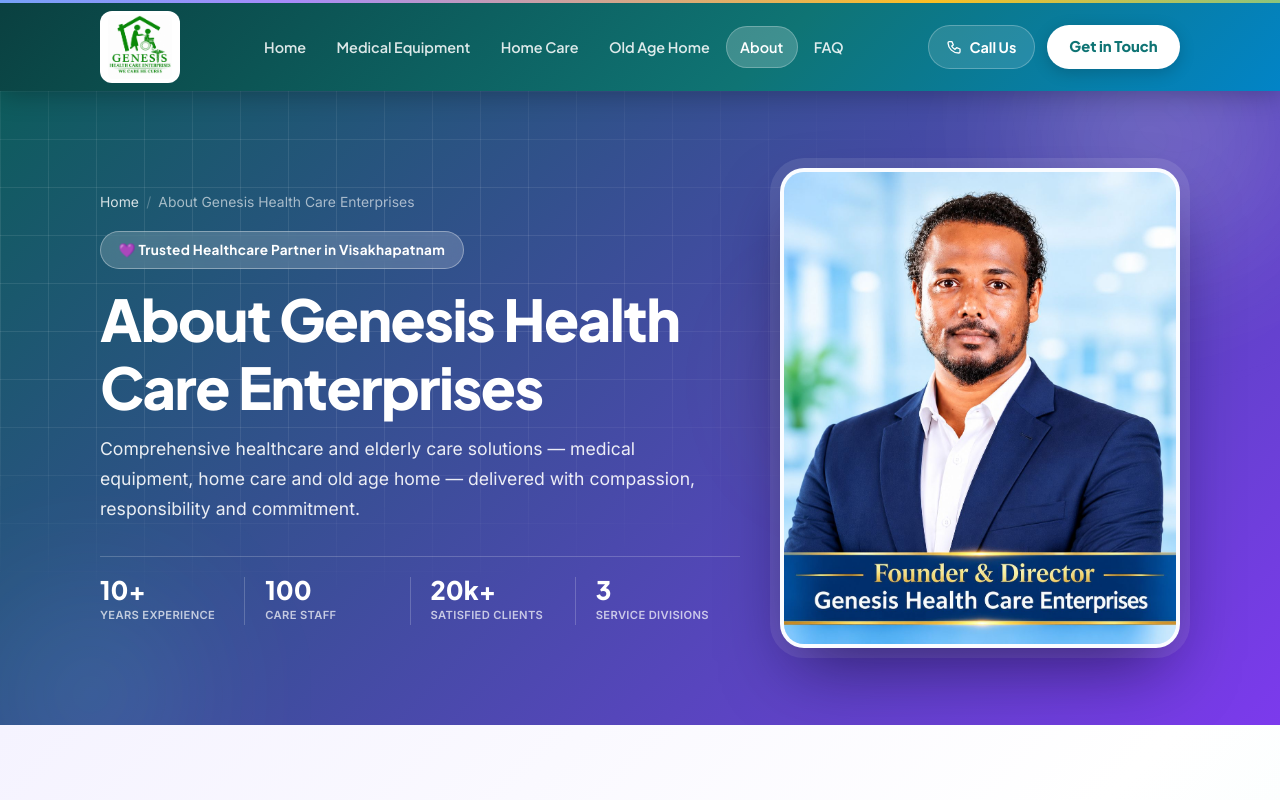
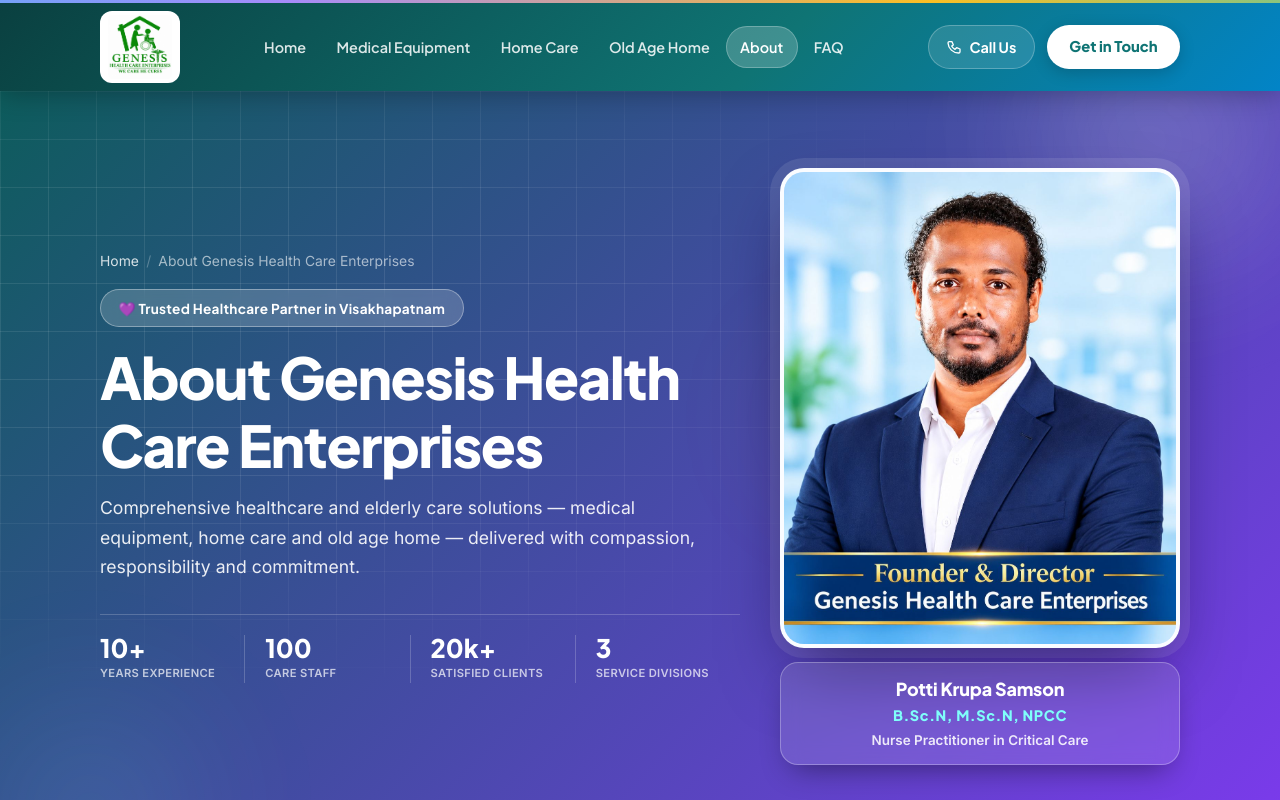
Before and after one commit to Genesishealthcare-creator/genesishealthcareenterprises, a React (Vite) app: page /about in a window 1280 px wide. Shown: the top 800 px of the page. Built offline with nearby package versions, Linux system fonts and the light colour scheme.

Commit message:
Auto-update 2026-11-11 14:15
Changed: src/components/PageBanner.jsx, src/index.css, src/pages/About.jsx

```diff
--- a/src/components/PageBanner.jsx
+++ b/src/components/PageBanner.jsx
@@ -65,6 +65,13 @@ export default function PageBanner({ title, description, colorVariant = 'teal',
                   <span key={c} className={`pb-hero__chip pb-hero__chip--${i + 1}`}>{c}</span>
                 ))}
               </div>
+              {heroImage.person && (
+                <figcaption className="pb-person">
+                  <strong className="pb-person__name">{heroImage.person.name}</strong>
+                  {heroImage.person.degrees && <span className="pb-person__degrees">{heroImage.person.degrees}</span>}
+                  {heroImage.person.role && <span className="pb-person__role">{heroImage.person.role}</span>}
+                </figcaption>
+              )}
               {heroImage.label && (
                 <figcaption className="pb-hero__label">{heroImage.label}</figcaption>
               )}
--- a/src/index.css
+++ b/src/index.css
@@ -3625,3 +3625,26 @@ button:focus-visible,
 @media (max-width: 480px) {
   .pb-hero--portrait { max-width: 100%; width: 100% }
 }
+
+/* Name + credentials under the founder photo */
+.pb-person {
+  margin-top: .9rem;
+  display: flex; flex-direction: column; align-items: center; gap: .2rem;
+  text-align: center;
+  padding: .9rem 1rem;
+  background: rgba(255,255,255,.12);
+  border: 1px solid rgba(255,255,255,.28);
+  border-radius: 18px;
+  backdrop-filter: blur(10px);
+  box-shadow: 0 14px 30px -12px rgba(0,0,0,.45);
+}
+.pb-person__name {
+  font-family: var(--font-display); font-weight: 800; font-size: 1.12rem;
+  color: #fff; letter-spacing: -.01em; line-height: 1.25;
+}
+.pb-person__degrees {
+  font-family: var(--font-display); font-weight: 800; font-size: .9rem;
+  letter-spacing: .04em; color: #7ffffa;
+}
+.pb-person__role { font-size: .84rem; font-weight: 600; color: rgba(255,255,255,.88); line-height: 1.4 }
+@media (max-width: 1000px) { .pb-hero--portrait .pb-person { max-width: 340px; margin-inline: auto } }
--- a/src/pages/About.jsx
+++ b/src/pages/About.jsx
@@ -83,6 +83,12 @@ export default function About() {
     url: 'https://genesishealthcareenterprises.com',
     logo: '/logo.jpeg',
     slogan: 'Caring for Life, Every Step of the Way',
+    founder: {
+      '@type': 'Person',
+      name: 'Potti Krupa Samson',
+      jobTitle: 'Founder & Director',
+      description: 'B.Sc.N, M.Sc.N, NPCC — Nurse Practitioner in Critical Care',
+    },
     description: 'Medical equipment rental and sales, home care services and old age home in Visakhapatnam.',
     telephone: '+917041081081',
     email: 'info@genesishealthcareenterprises.com',
@@ -117,6 +123,11 @@ export default function About() {
           position: 'center top',
           portrait: true,
           clean: true,          /* the photo already carries its own name banner */
+          person: {
+            name: 'Potti Krupa Samson',
+            degrees: 'B.Sc.N, M.Sc.N, NPCC',
+            role: 'Nurse Practitioner in Critical Care',
+          },
         }}
       />
 
```
